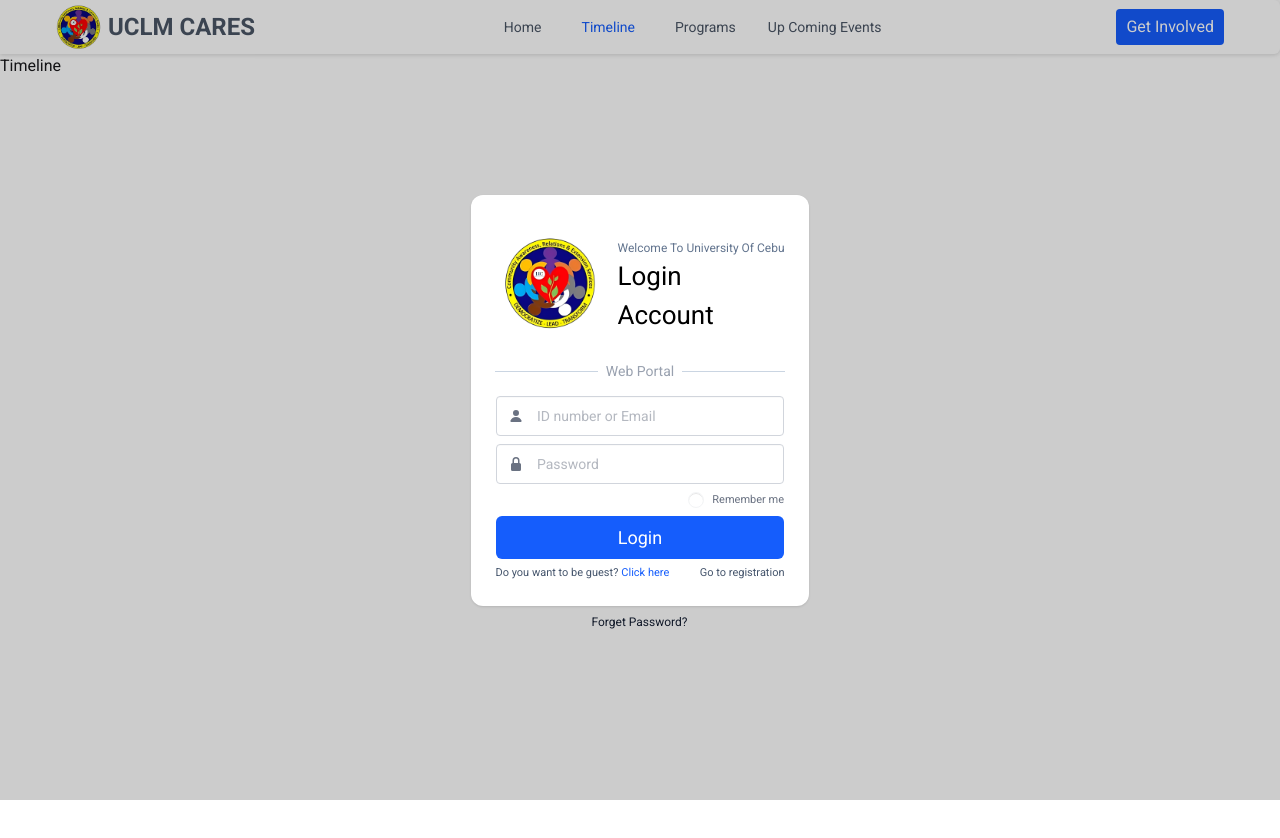
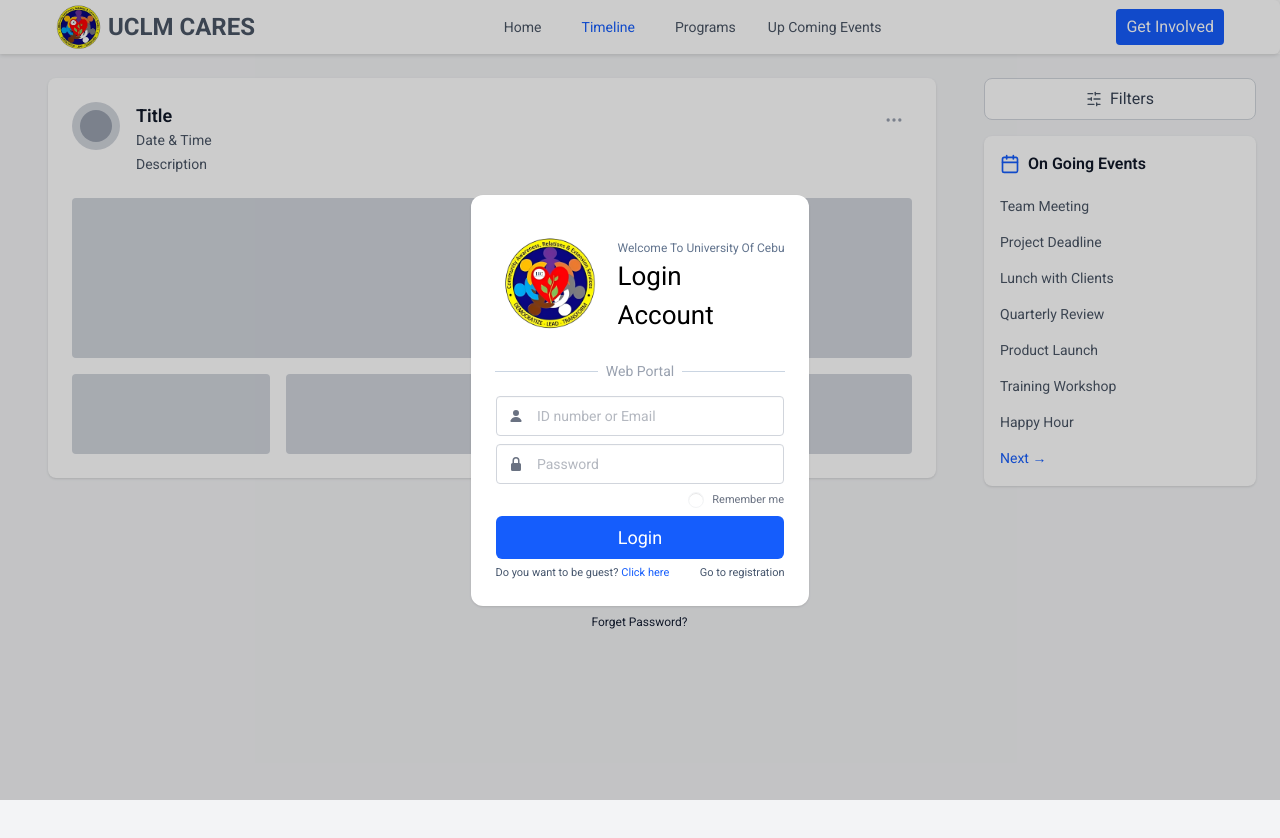
Before and after one commit to ford-HUB/Capstone-Project-3rd-Year-To-4rd-Year, a React (Vite) app: page /timeline/guest/1 in a window 1280 px wide. Shown: the top 838 px of the page. Before the commit the page ends 800 px from the top, so only its background shows below. Built offline with nearby package versions, Linux system fonts and the light colour scheme.

Commit message:
Timeline

```diff
--- a/src/pages/guest/Timeline.jsx
+++ b/src/pages/guest/Timeline.jsx
@@ -1,9 +1,88 @@
-import React from 'react'
+import React from 'react';
+import { MoreHorizontal, Calendar, SlidersHorizontal } from 'lucide-react';
 
 const Timeline = () => {
+  const ongoingEvents = [
+    "Team Meeting",
+    "Project Deadline",
+    "Lunch with Clients",
+    "Quarterly Review",
+    "Product Launch",
+    "Training Workshop",
+    "Happy Hour",
+  ];
+
   return (
-    <div>Timeline</div>
-  )
-}
+    <div className="flex min-h-screen bg-gray-100">
+      {/* Main Content Area */}
+      <div className="flex-1 p-6 pl-12">
+        <div className="bg-white rounded-lg shadow-sm p-6">
+          {/* Header */}
+          <div className="flex items-start justify-between mb-6">
+            <div className="flex items-start space-x-4">
+              <div className="w-12 h-12 bg-gray-300 rounded-full flex items-center justify-center">
+                <div className="w-8 h-8 bg-gray-400 rounded-full"></div>
+              </div>
+              <div>
+                <h2 className="text-lg font-semibold text-gray-900">Title</h2>
+                <p className="text-sm text-gray-600">Date & Time</p>
+                <p className="text-sm text-gray-600 mt-1">Description</p>
+              </div>
+            </div>
+            <button className="p-2 hover:bg-gray-100 rounded">
+              <MoreHorizontal className="w-5 h-5 text-gray-400" />
+            </button>
+          </div>
 
-export default Timeline
+          {/* Photo Grid */}
+          <div className="grid grid-cols-2 gap-4 mb-4">
+            {/* Large photos on top */}
+            <div className="bg-gray-300 h-40 rounded"></div>
+            <div className="bg-gray-300 h-40 rounded"></div>
+          </div>
+
+          <div className="grid grid-cols-4 gap-4">
+            {/* Small photos on bottom */}
+            <div className="bg-gray-300 h-20 rounded"></div>
+            <div className="bg-gray-300 h-20 rounded"></div>
+            <div className="bg-gray-300 h-20 rounded"></div>
+            <div className="bg-gray-300 h-20 rounded"></div>
+          </div>
+        </div>
+      </div>
+
+      {/* Sidebar */}
+      <div className="w-80 p-6">
+        <div className="space-y-4">
+          {/* Filters Button */}
+          <button className="w-full flex items-center justify-center space-x-2 bg-white border border-gray-300 rounded-lg px-4 py-2 hover:bg-gray-50">
+            <SlidersHorizontal className="w-4 h-4 text-gray-600" />
+            <span className="text-gray-700">Filters</span>
+          </button>
+
+          {/* On Going Events */}
+          <div className="bg-white rounded-lg shadow-sm p-4">
+            <div className="flex items-center space-x-2 mb-4">
+              <Calendar className="w-5 h-5 text-blue-600" />
+              <h3 className="font-semibold text-gray-900">On Going Events</h3>
+            </div>
+
+            <div className="space-y-2">
+              {ongoingEvents.map((event, index) => (
+                <div key={index} className="text-sm text-gray-600 py-1 hover:text-gray-900 cursor-pointer">
+                  {event}
+                </div>
+              ))}
+            </div>
+
+            <button className="text-blue-600 text-sm mt-3 hover:text-blue-800">
+              Next →
+            </button>
+          </div>
+        </div>
+      </div>
+    </div>
+  );
+};
+
+export default Timeline;
```
